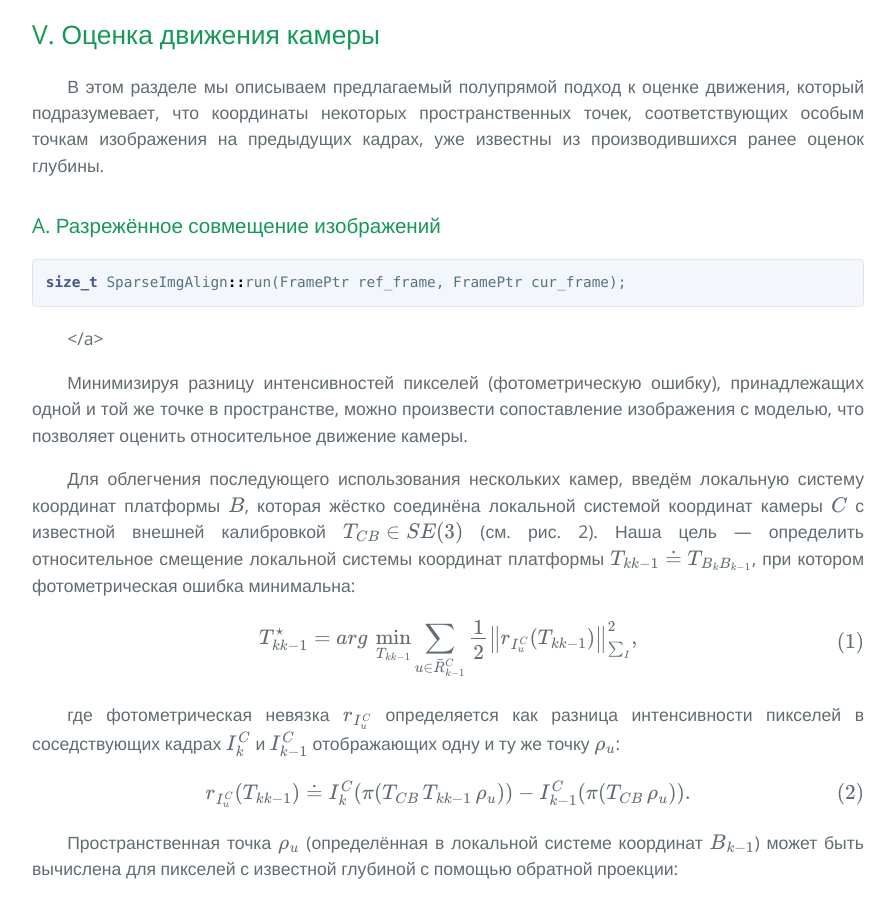
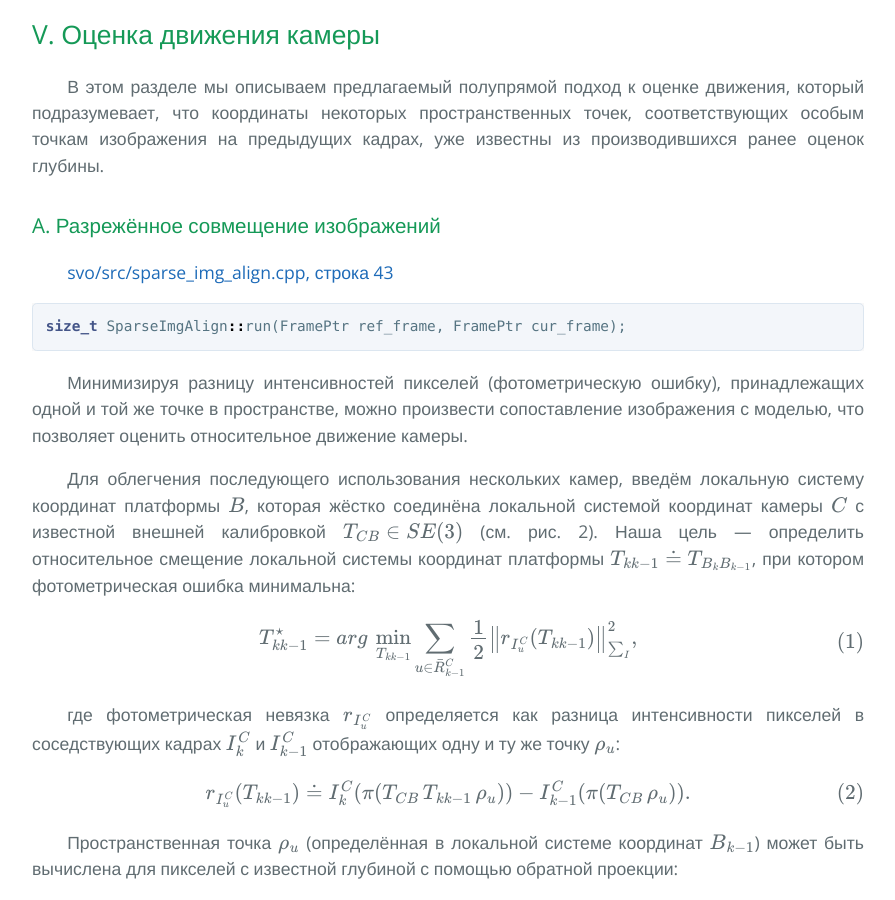
Before and after one commit to i-v-s/slam, a Jekyll site: the page built from svo2.md, in a window 1280 px wide and 900 px high, scrolled down 8413 px. Shown: the whole window, without its empty margins (192-1087 px from the left). Built offline with Jekyll 4.4.1, drawn with Linux system fonts in a browser that asks for light colours; our own code applies the rules of GitHub Pages for plain Markdown files; formulas are drawn with MathJax 3.

Commit message:
Updated svo2.md

````diff
--- a/svo2.md
+++ b/svo2.md
@@ -334,11 +334,10 @@ $$k$$ в камере $$C$$. Модели проецирования извес
 
 ### A. Разрежённое совмещение изображений
 
-<a title="svo/src/sparse_img_align.cpp, строка 43" href="https://github.com/uzh-rpg/rpg_svo/blob/d6161063b47f36ce78252ee4c4fedf3f6d8f2898/svo/src/sparse_img_align.cpp#L43">
+[svo/src/sparse_img_align.cpp, строка 43](https://github.com/uzh-rpg/rpg_svo/blob/d6161063b47f36ce78252ee4c4fedf3f6d8f2898/svo/src/sparse_img_align.cpp#L43)
 ```cpp
 size_t SparseImgAlign::run(FramePtr ref_frame, FramePtr cur_frame);
 ```
-</a>
 
 Минимизируя разницу интенсивностей пикселей (фотометрическую ошибку), принадлежащих
 одной и той же точке в пространстве, можно произвести сопоставление изображения с моделью,
````
